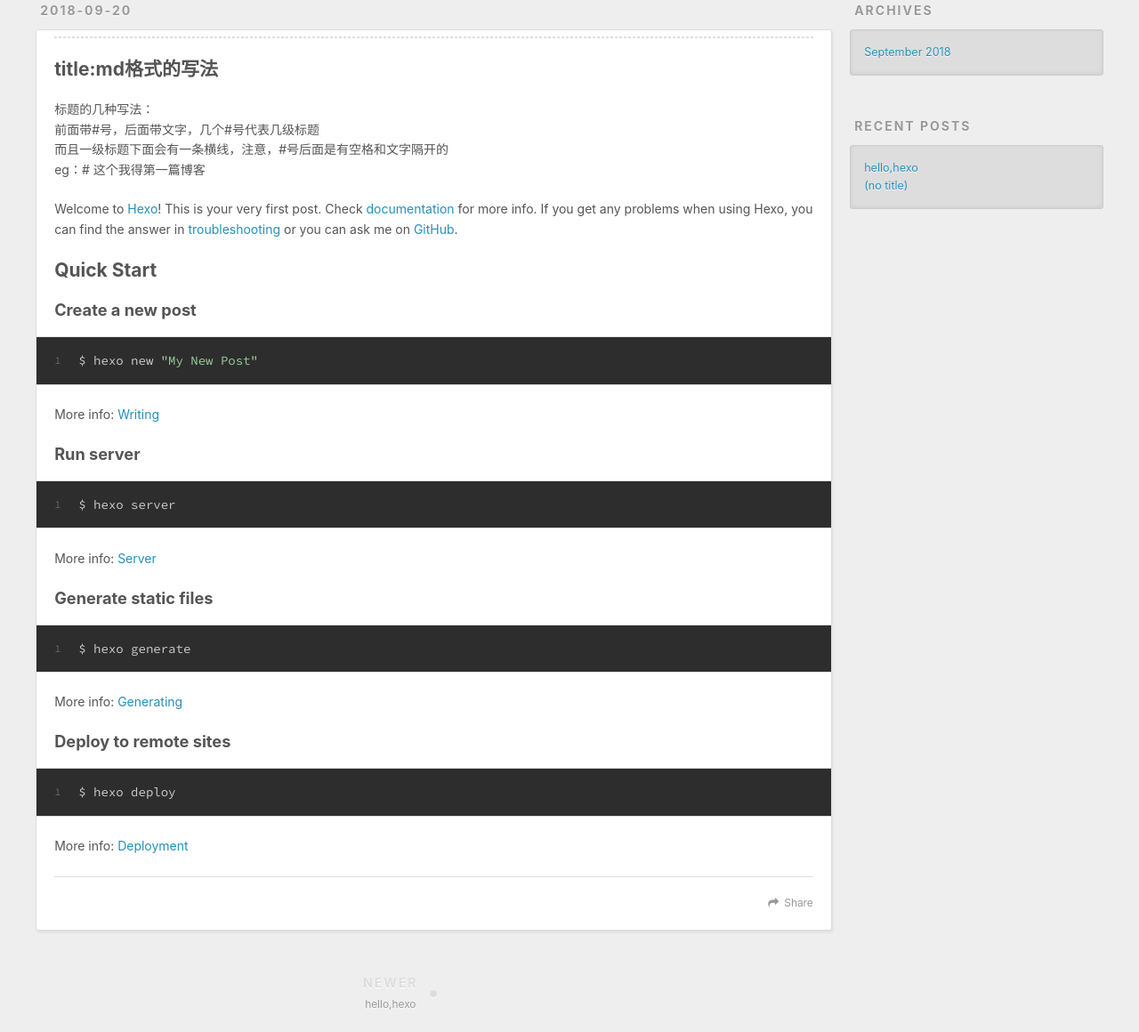
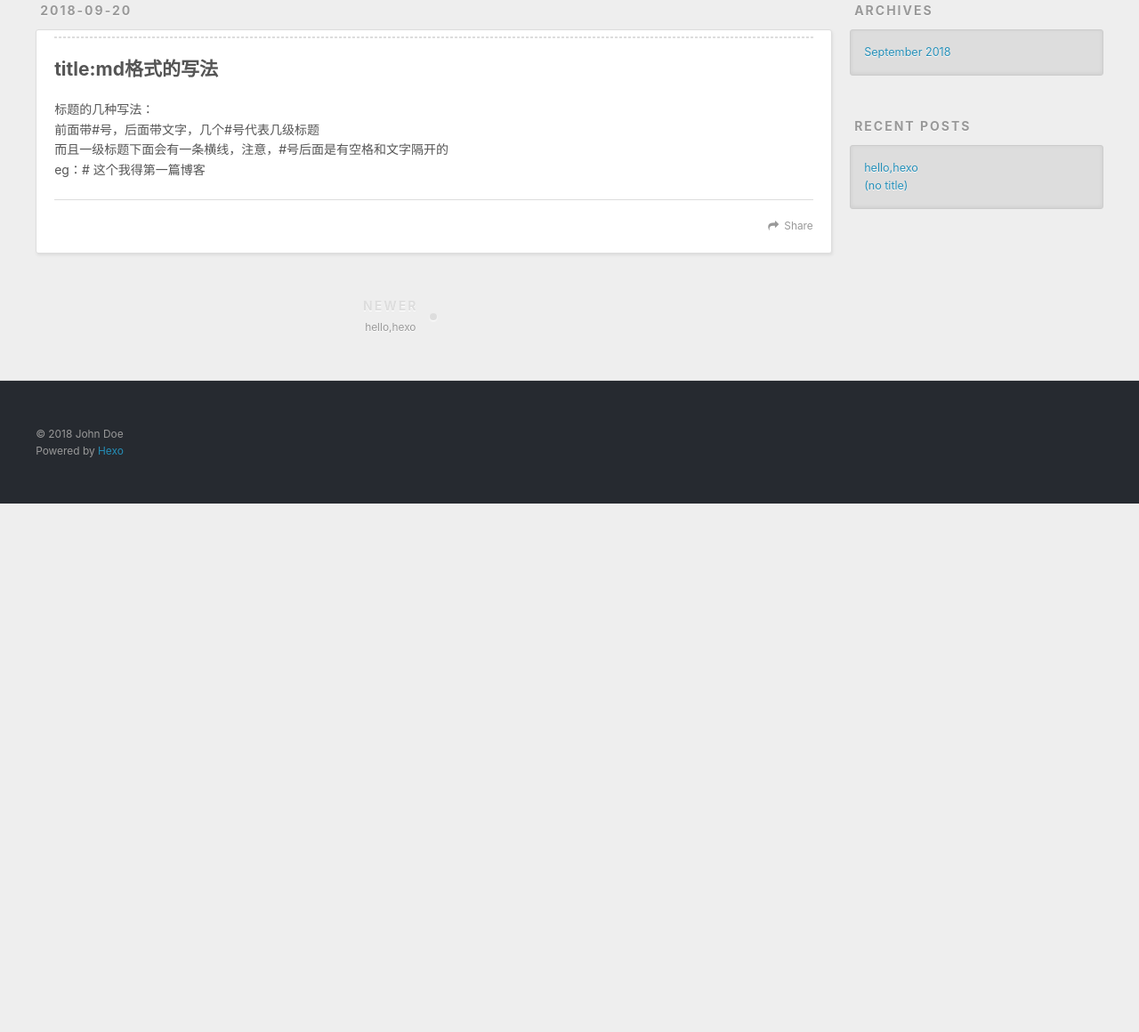
Before and after one commit to wangxianglei0521/wangxianglei0521.github.io, a plain HTML site: page 2018/09/20/hello-world/index.html in a window 1280 px wide. Shown: the part 346-1506 px from the top of the page at 89% size. After the commit the page ends 912 px from the top, so only its background shows below. Drawn offline with nearby package versions, Linux system fonts and the light colour scheme.

Commit message:
Site updated: 2018-09-20 16:52:31

```diff
--- a/2018/09/20/hello-world/index.html
+++ b/2018/09/20/hello-world/index.html
@@ -7,17 +7,17 @@
 
   <title>Hexo</title>
   <meta name="viewport" content="width=device-width, initial-scale=1, maximum-scale=1">
-  <meta name="description" content="title:md格式的写法标题的几种写法：前面带#号，后面带文字，几个#号代表几级标题而且一级标题下面会有一条横线，注意，#号后面是有空格和文字隔开的eg：# 这个我得第一篇博客 Welcome to Hexo! This is your very first post. Check documentation for more info. If you get any problems whe">
+  <meta name="description" content="title:md格式的写法标题的几种写法：前面带#号，后面带文字，几个#号代表几级标题而且一级标题下面会有一条横线，注意，#号后面是有空格和文字隔开的eg：# 这个我得第一篇博客">
 <meta property="og:type" content="article">
 <meta property="og:title" content="Hexo">
 <meta property="og:url" content="http://yoursite.com/2018/09/20/hello-world/index.html">
 <meta property="og:site_name" content="Hexo">
-<meta property="og:description" content="title:md格式的写法标题的几种写法：前面带#号，后面带文字，几个#号代表几级标题而且一级标题下面会有一条横线，注意，#号后面是有空格和文字隔开的eg：# 这个我得第一篇博客 Welcome to Hexo! This is your very first post. Check documentation for more info. If you get any problems whe">
+<meta property="og:description" content="title:md格式的写法标题的几种写法：前面带#号，后面带文字，几个#号代表几级标题而且一级标题下面会有一条横线，注意，#号后面是有空格和文字隔开的eg：# 这个我得第一篇博客">
 <meta property="og:locale" content="default">
-<meta property="og:updated_time" content="2018-09-20T08:47:25.849Z">
+<meta property="og:updated_time" content="2018-09-20T08:51:11.850Z">
 <meta name="twitter:card" content="summary">
 <meta name="twitter:title" content="Hexo">
-<meta name="twitter:description" content="title:md格式的写法标题的几种写法：前面带#号，后面带文字，几个#号代表几级标题而且一级标题下面会有一条横线，注意，#号后面是有空格和文字隔开的eg：# 这个我得第一篇博客 Welcome to Hexo! This is your very first post. Check documentation for more info. If you get any problems whe">
+<meta name="twitter:description" content="title:md格式的写法标题的几种写法：前面带#号，后面带文字，几个#号代表几级标题而且一级标题下面会有一条横线，注意，#号后面是有空格和文字隔开的eg：# 这个我得第一篇博客">
 
     <link rel="alternate" href="/atom.xml" title="Hexo" type="application/atom+xml">
 
@@ -78,15 +78,6 @@
 
         <hr>
 <h2 id="title-md格式的写法"><a href="#title-md格式的写法" class="headerlink" title="title:md格式的写法"></a>title:md格式的写法</h2><p>标题的几种写法：<br>前面带#号，后面带文字，几个#号代表几级标题<br>而且一级标题下面会有一条横线，注意，#号后面是有空格和文字隔开的<br>eg：# 这个我得第一篇博客</p>
-<p>Welcome to <a href="https://hexo.io/" target="_blank" rel="noopener">Hexo</a>! This is your very first post. Check <a href="https://hexo.io/docs/" target="_blank" rel="noopener">documentation</a> for more info. If you get any problems when using Hexo, you can find the answer in <a href="https://hexo.io/docs/troubleshooting.html" target="_blank" rel="noopener">troubleshooting</a> or you can ask me on <a href="https://github.com/hexojs/hexo/issues" target="_blank" rel="noopener">GitHub</a>.</p>
-<h2 id="Quick-Start"><a href="#Quick-Start" class="headerlink" title="Quick Start"></a>Quick Start</h2><h3 id="Create-a-new-post"><a href="#Create-a-new-post" class="headerlink" title="Create a new post"></a>Create a new post</h3><figure class="highlight bash"><table><tr><td class="gutter"><pre><span class="line">1</span><br></pre></td><td class="code"><pre><span class="line">$ hexo new <span class="string">"My New Post"</span></span><br></pre></td></tr></table></figure>
-<p>More info: <a href="https://hexo.io/docs/writing.html" target="_blank" rel="noopener">Writing</a></p>
-<h3 id="Run-server"><a href="#Run-server" class="headerlink" title="Run server"></a>Run server</h3><figure class="highlight bash"><table><tr><td class="gutter"><pre><span class="line">1</span><br></pre></td><td class="code"><pre><span class="line">$ hexo server</span><br></pre></td></tr></table></figure>
-<p>More info: <a href="https://hexo.io/docs/server.html" target="_blank" rel="noopener">Server</a></p>
-<h3 id="Generate-static-files"><a href="#Generate-static-files" class="headerlink" title="Generate static files"></a>Generate static files</h3><figure class="highlight bash"><table><tr><td class="gutter"><pre><span class="line">1</span><br></pre></td><td class="code"><pre><span class="line">$ hexo generate</span><br></pre></td></tr></table></figure>
-<p>More info: <a href="https://hexo.io/docs/generating.html" target="_blank" rel="noopener">Generating</a></p>
-<h3 id="Deploy-to-remote-sites"><a href="#Deploy-to-remote-sites" class="headerlink" title="Deploy to remote sites"></a>Deploy to remote sites</h3><figure class="highlight bash"><table><tr><td class="gutter"><pre><span class="line">1</span><br></pre></td><td class="code"><pre><span class="line">$ hexo deploy</span><br></pre></td></tr></table></figure>
-<p>More info: <a href="https://hexo.io/docs/deployment.html" target="_blank" rel="noopener">Deployment</a></p>
 
 
     </div>
```
Also changed, not shown: index.html (+0 -9 lines).
